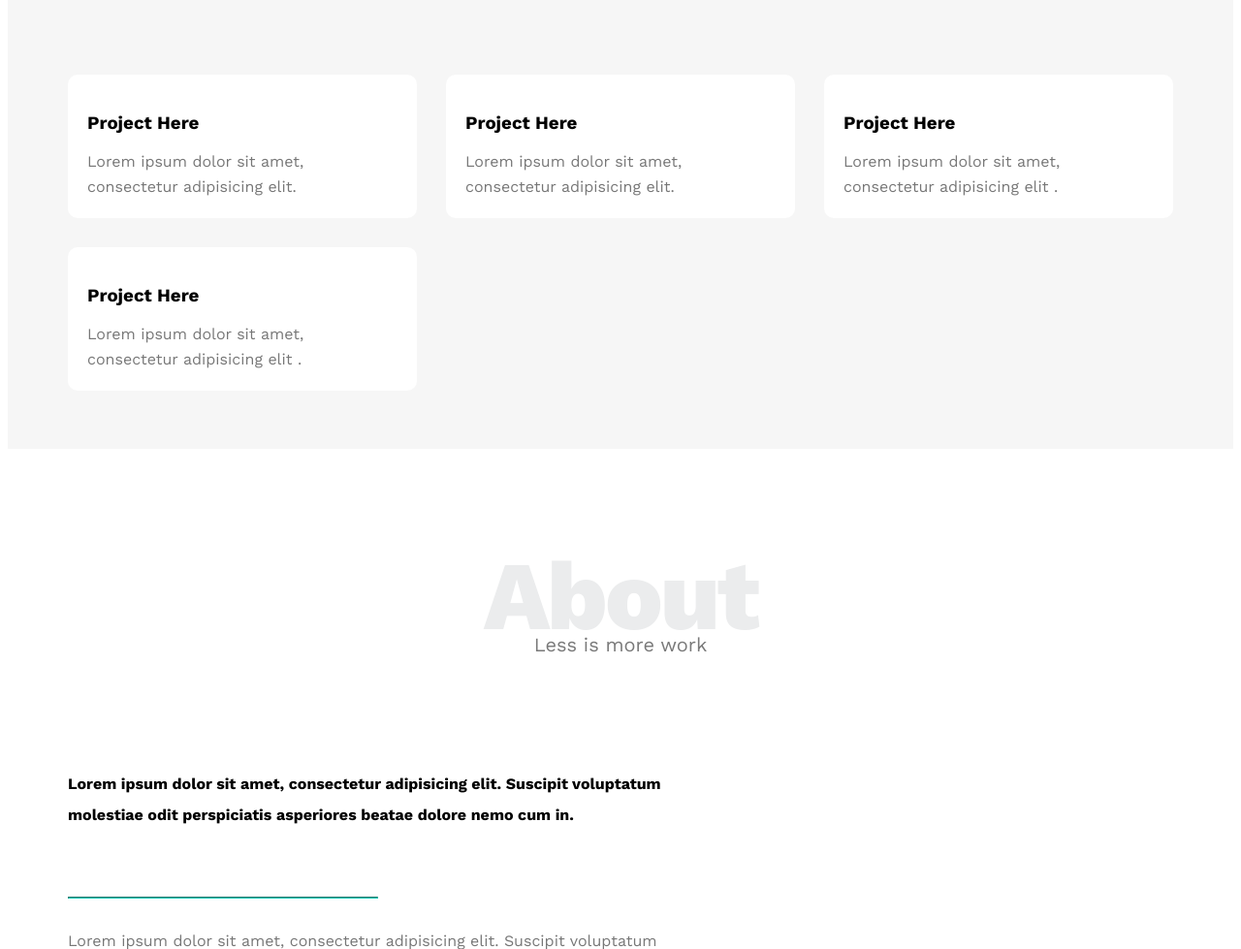
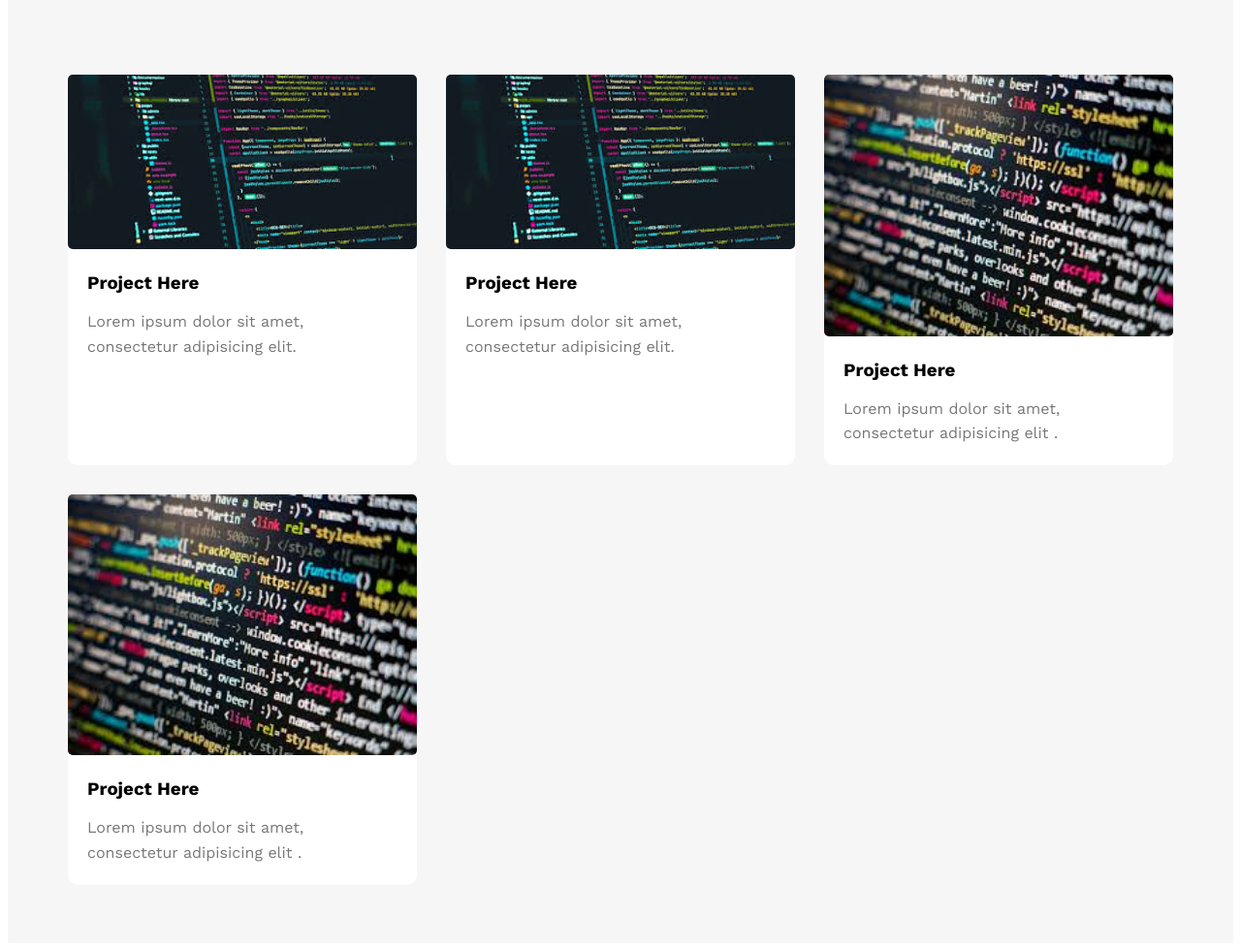
Before and after one commit to Yassin-Yossry/HTML-CSS-Project-2, a plain HTML site: page index.html in a window 1280 px wide. Shown: the part 1961-2940 px from the top of the page at 97% size. Drawn offline with nearby package versions, Linux system fonts and the light colour scheme; the site is published under a folder, as on GitHub Pages, so addresses that start at the root find nothing.

Commit message:
Update index.html

```diff
--- a/index.html
+++ b/index.html
@@ -143,21 +143,21 @@
          <p>if you do it right, it will last forever</p>
          <div class="protfolio-content">
            <div class="card">
-             <img src="/images/download (1).jpeg" alt="">
+             <img src="images/download (1).jpeg" alt="">
              <div class="info">
                <h3>Project Here</h3>
                <p>Lorem ipsum dolor sit amet, consectetur adipisicing elit.</p>
              </div>
            </div>
            <div class="card">
-             <img src="/images/download (1).jpeg" alt="">
+             <img src="images/download (1).jpeg" alt="">
              <div class="info">
                <h3>Project Here</h3>
                <p>Lorem ipsum dolor sit amet, consectetur adipisicing elit.</p>
              </div>
            </div>
            <div class="card">
-             <img src="/images/download.jpeg" alt="">
+             <img src="images/download.jpeg" alt="">
              <div class="info">
              <h3>Project Here</h3>
              <p>Lorem ipsum dolor sit amet, consectetur adipisicing elit
@@ -165,7 +165,7 @@
              </div>
            </div>
            <div class="card">
-             <img src="/images/download.jpeg" alt="">
+             <img src="images/download.jpeg" alt="">
              <div class="info">
                <h3>Project Here</h3>
                <p>Lorem ipsum dolor sit amet, consectetur adipisicing elit
@@ -184,7 +184,7 @@
     <div class="about-content">
       <!--
       <div class="image">
-         <img src="/images/imgonline-com-ua-resize-EUzjOYrZ6eGgy.jpg" alt="">
+         <img src="images/imgonline-com-ua-resize-EUzjOYrZ6eGgy.jpg" alt="">
       </div>
       -->
       <div class="text">
```
